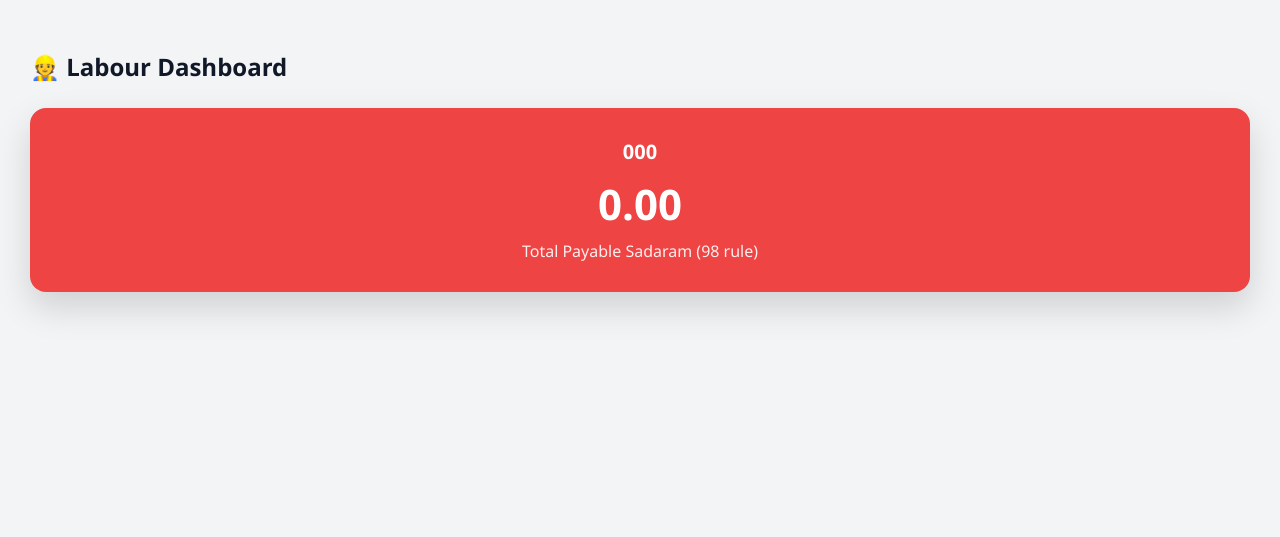
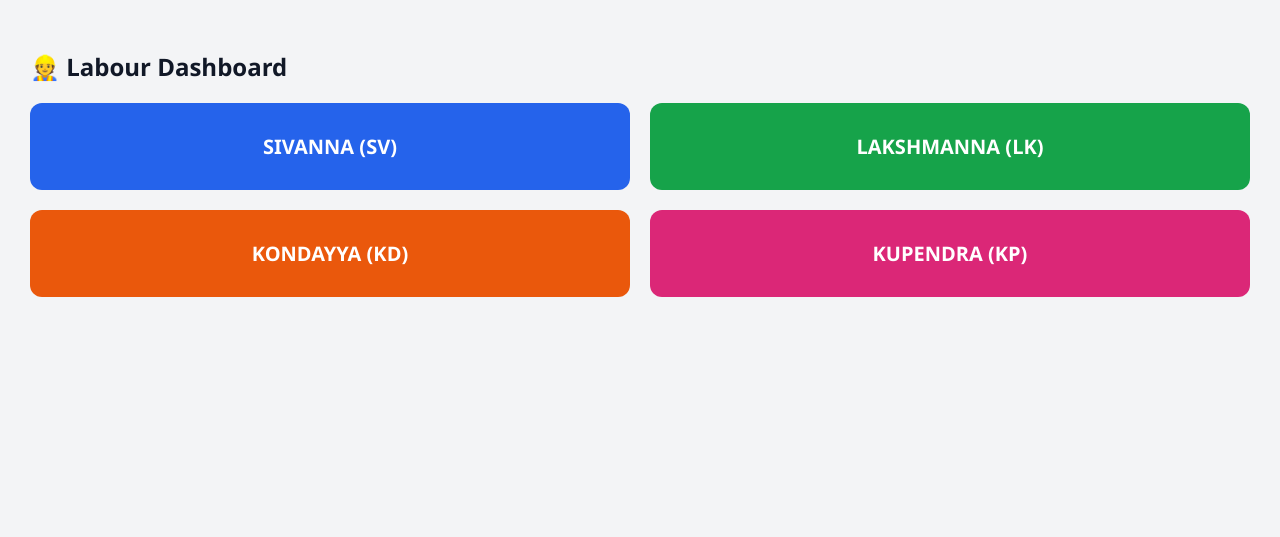
Before and after one commit to bachammahesh-cyber/srinivasa-mines, a Flask app: page /labour-dashboard in a window 1280 px wide. Shown: the part 83-620 px from the top of the page. Run offline with Flask 3, Linux system fonts and the light colour scheme; the visitor is signed in with stand-in values (Sample User, id 1); tables that the repository leaves empty hold one stand-in row (values such as "Sample post"); a database or web service that is not in the repository returns one stand-in record (values such as "Sample title"); data that the repository does not hold is empty; some libraries are stand-ins or nearby versions.

Commit message:
labour boxes and details view

```diff
--- a/app.py
+++ b/app.py
@@ -234,6 +234,25 @@ def labour_dashboard():
     conn.close()
     return render_template("labour_dashboard.html", rows=result)
 
+# ---------- LABOUR DETAILS ----------
+@app.route("/labour-details/<code>")
+@login_required
+def labour_details(code):
+    conn = get_db()
+    c = conn.cursor()
+
+    c.execute("""
+        SELECT date, vehicle_no, buyer_name, sadaram
+        FROM truck_sales
+        WHERE labour_group_code=%s
+        ORDER BY date DESC
+    """, (code,))
+
+    rows = c.fetchall()
+    conn.close()
+
+    return render_template("labour_details.html", rows=rows, code=code)
+
 
 # ---------------- RENDER PORT ----------------
 if __name__ == "__main__":
--- a/templates/labour_dashboard.html
+++ b/templates/labour_dashboard.html
@@ -1,47 +1,33 @@
 {% extends "base.html" %}
 {% block content %}
 
-<h2 style="margin-bottom:25px;">👷 Labour Dashboard</h2>
+<h2 style="margin-bottom:20px;">👷 Labour Dashboard</h2>
 
-<div style="
-    display:grid;
-    grid-template-columns:repeat(auto-fit,minmax(240px,1fr));
-    gap:25px;
-">
+<div style="display:grid;grid-template-columns:repeat(2,1fr);gap:20px;">
 
-{% for r in rows %}
+    <a href="/labour-details/SV" style="text-decoration:none;">
+        <div style="background:#2563eb;color:white;padding:30px;border-radius:12px;text-align:center;font-size:20px;font-weight:bold;">
+            SIVANNA (SV)
+        </div>
+    </a>
 
-    {% set color =
-        "#3b82f6" if r[0]=="SV" else
-        "#10b981" if r[0]=="KP" else
-        "#f59e0b" if r[0]=="LK" else
-        "#ef4444"
-    %}
+    <a href="/labour-details/LK" style="text-decoration:none;">
+        <div style="background:#16a34a;color:white;padding:30px;border-radius:12px;text-align:center;font-size:20px;font-weight:bold;">
+            LAKSHMANNA (LK)
+        </div>
+    </a>
 
-    <div style="
-        background:{{color}};
-        color:white;
-        padding:30px;
-        border-radius:16px;
-        box-shadow:0 15px 35px rgba(0,0,0,0.15);
-        text-align:center;
-    ">
+    <a href="/labour-details/KD" style="text-decoration:none;">
+        <div style="background:#ea580c;color:white;padding:30px;border-radius:12px;text-align:center;font-size:20px;font-weight:bold;">
+            KONDAYYA (KD)
+        </div>
+    </a>
 
-        <div style="font-size:20px;font-weight:700;margin-bottom:10px;">
-            {{ r[0] }}
+    <a href="/labour-details/KP" style="text-decoration:none;">
+        <div style="background:#db2777;color:white;padding:30px;border-radius:12px;text-align:center;font-size:20px;font-weight:bold;">
+            KUPENDRA (KP)
         </div>
-
-        <div style="font-size:42px;font-weight:800;">
-            {{ "%.2f"|format(r[1]) }}
-        </div>
-
-        <div style="opacity:0.9;margin-top:8px;">
-            Total Payable Sadaram (98 rule)
-        </div>
-
-    </div>
-
-{% endfor %}
+    </a>
 
 </div>
 
```
Also changed, not shown: templates/abour_details.html (added, +27 -0 lines).
